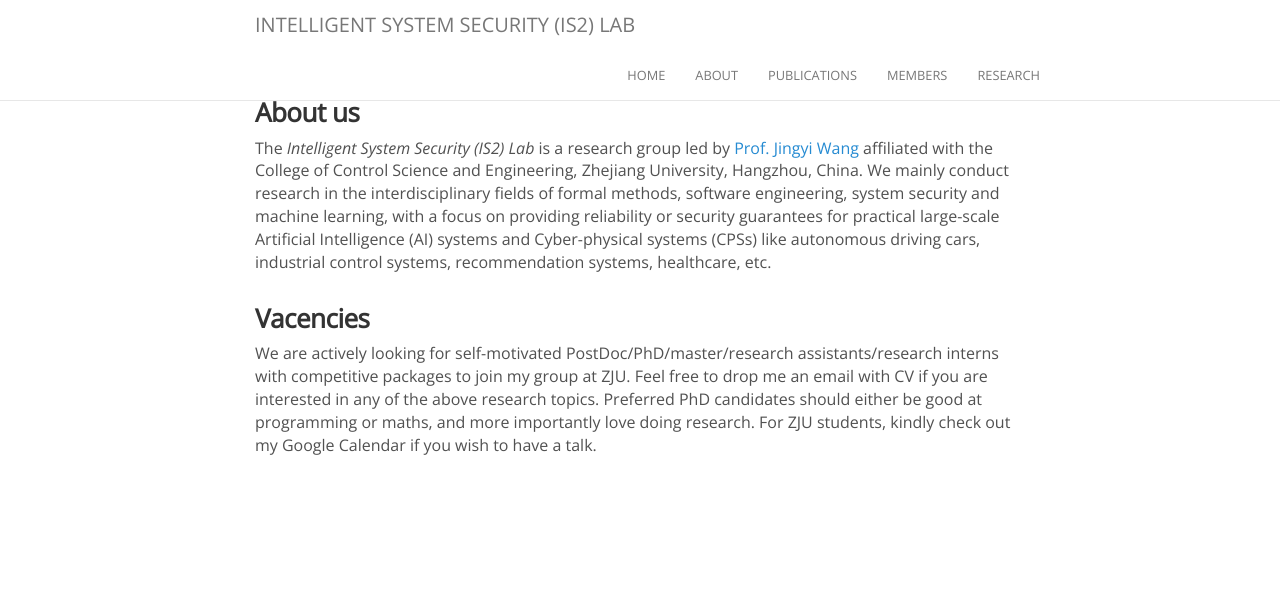
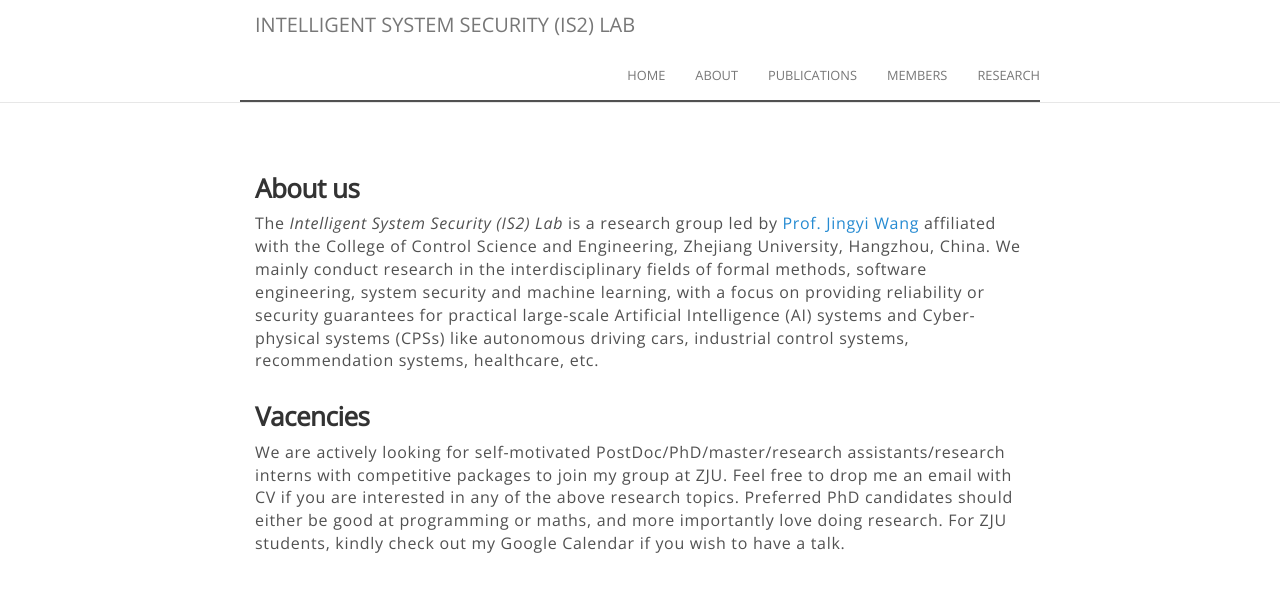
Before and after one commit to IS2Lab/IS2Lab.github.io-, a Jekyll site: the page built from about.md, in a window 1280 px wide. Shown: the top 592 px of the page. Built offline with Jekyll 4.4.1, drawn with Linux system fonts in a browser that asks for light colours; nearby versions of some CDN libraries.

Commit message:
导航栏分割线增粗

```diff
--- a/CNAME
+++ /dev/null
@@ -1 +0,0 @@
-kordinglab.com
--- a/_includes/navbar.html
+++ b/_includes/navbar.html
@@ -1,5 +1,5 @@
 <nav class="navbar navbar-default navbar-fixed-top">
-        <div class="container">
+        <div class="container" style="border-bottom: 2px solid">
             <!-- Brand and toggle get grouped for better mobile display -->
             <div class="navbar-header page-scroll">
                 <button type="button" class="navbar-toggle" data-toggle="collapse" data-target="#bs-example-navbar-collapse-1">
--- a/about.md
+++ b/about.md
@@ -2,6 +2,9 @@
 title: About
 permalink: /about/
 ---
+
+<br>
+<br>
 
 ### About us
 The *Intelligent System Security (IS2) Lab* is a research group led by [Prof. Jingyi Wang](wang-jingyi.github.io) affiliated with the College of Control Science and Engineering, Zhejiang University, Hangzhou, China. We mainly conduct research in the interdisciplinary fields of formal methods, software engineering, system security and machine learning, with a focus on providing reliability or security guarantees for practical large-scale Artificial Intelligence (AI) systems and Cyber-physical systems (CPSs) like autonomous driving cars, industrial control systems, recommendation systems, healthcare, etc.
--- a/index.html
+++ b/index.html
@@ -6,7 +6,7 @@
     <header class="masthead text-center">
       <br>
       <br>
-      <b> Group gathering before 2022 During Summer Holiday </b>
+      <b> Group Gathering During Summer Holiday 2022</b>
       <img class='img-responsive center-block' src="/images/people/all_people.jpg" width="100%" height="100%"/>
       <p>
       <i>Formal Methods. <br> Software Engineering.<br>
--- a/style.scss
+++ b/style.scss
@@ -46,6 +46,7 @@
   }
 }
 
+
 h1, h2, h3, h4, h5, h6 {
   margin-top: 0;
   margin-bottom: .5rem;
@@ -72,11 +73,13 @@
   font-size: 1rem;
 }
 
+
 p {
   font-family: "Open Sans", "Helvetica Neue", Helvetica;
   font-weight: 300;
   margin: 0 0 1rem;
   font-size: 0.8rem;
+  letter-spacing: 0.035rem;
 }
 
 ul, ol, dl {
@@ -92,7 +95,7 @@
 }
 
 dt {
-  font-weight: bold;
+  font-weight: bolder;
 }
 
 dd {
```
Also changed, not shown: 404.md (+3 -0 lines), Members.md (+2 -0 lines), research.md (+3 -0 lines).
